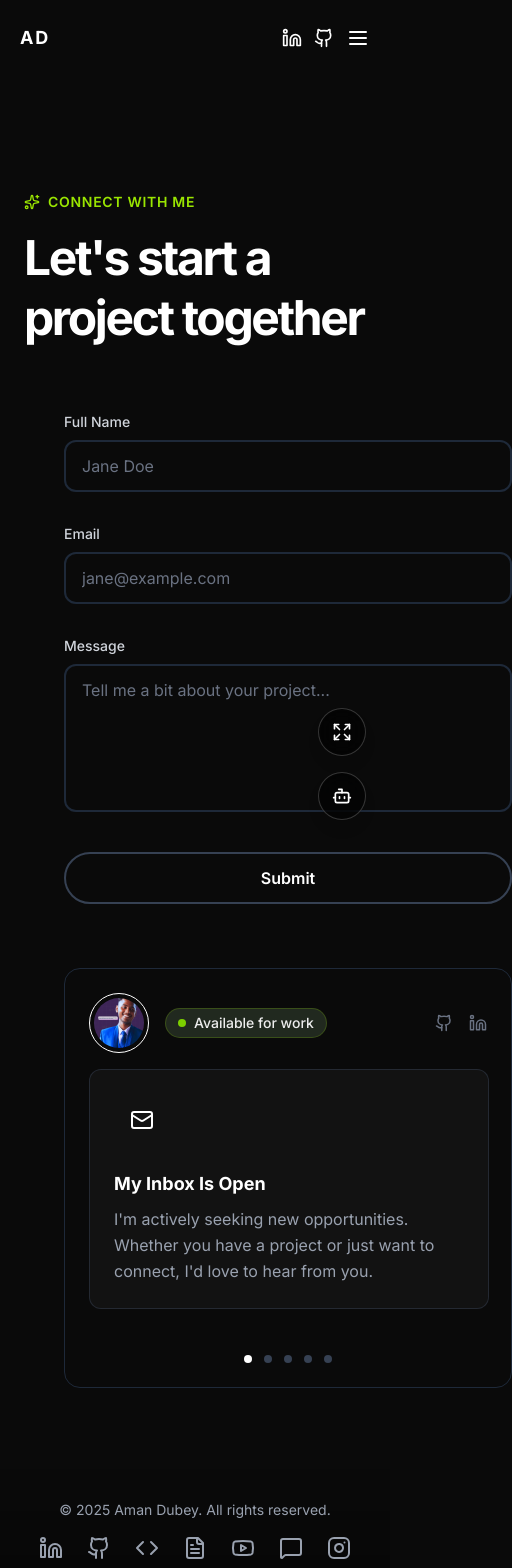
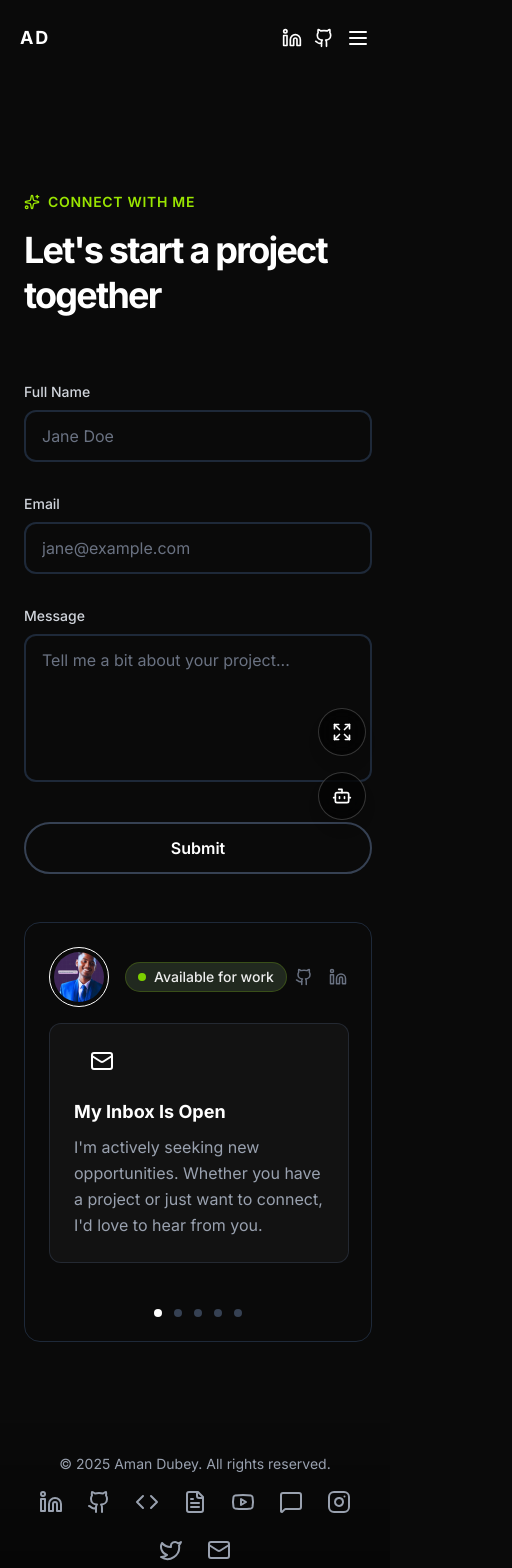
Before and after one commit to Amandubey211/Amandubey.dev, a Next.js app: page /contact in a window 390 px wide. Shown: the top 1568 px of the page, 512 px wide, since content can reach past the window. Built offline with nearby package versions, Linux system fonts and the light colour scheme.

Commit message:
Feat: Conatct Page Mobile Responsive Fixes

```diff
--- a/src/app/contact/components/InfoCarousel.tsx
+++ b/src/app/contact/components/InfoCarousel.tsx
@@ -1,3 +1,4 @@
+// app/contact/components/InfoCarousel.tsx
 "use client";
 
 import {
@@ -9,7 +10,7 @@ import {
 } from "framer-motion";
 import React from "react";
 import Image from "next/image";
-import amandubey from "@/assets/Contact/amandubey.png"; // Make sure this path is correct
+import amandubey from "@/assets/Contact/amandubey.png";
 import {
   Mail,
   Github,
@@ -27,7 +28,6 @@ export interface CarouselItem {
   icon: React.ReactNode;
 }
 
-// --- Data for the carousel slides ---
 const SLIDE_DATA: CarouselItem[] = [
   {
     title: "My Inbox Is Open",
@@ -66,16 +66,13 @@ const SLIDE_DATA: CarouselItem[] = [
   },
 ];
 
-// --- Animation Constants ---
-const CARD_WIDTH = 400;
+const CARD_WIDTH = 300;
 const CARD_HEIGHT = 240;
 const GAP = 24;
 const DRAG_THRESHOLD = 50;
-// FIX: Added 'as const' to ensure TypeScript infers a literal type for "spring"
 const SPRING_OPTIONS = { type: "spring", stiffness: 400, damping: 40 } as const;
 const TRACK_OFFSET = CARD_WIDTH + GAP;
 
-// --- Child Component for each Card ---
 function CarouselCard({
   item,
   index,
@@ -135,12 +132,13 @@ export function InfoCarousel() {
     }
   };
 
+  // UPDATED: Main container is now responsive
   return (
     <div
-      className="relative rounded-2xl border border-gray-800 flex flex-col"
-      style={{ width: CARD_WIDTH + 48, height: CARD_HEIGHT + 180 }}
+      className="relative rounded-2xl border border-gray-800 flex flex-col w-full max-w-[348px] mx-auto lg:mx-0"
+      style={{ minHeight: CARD_HEIGHT + 180 }}
     >
-      {/* --- Header Section --- */}
+      {/* --- Header Section (No changes needed here) --- */}
       <div className="flex justify-between items-center px-6 pt-6 pb-4">
         <div className="flex items-center gap-4">
           <Image
@@ -151,7 +149,7 @@ export function InfoCarousel() {
             className="object-cover rounded-full border p-1 border-white"
             priority
           />
-          <div className="flex items-center gap-2 text-sm  font-medium px-3 py-1 bg-[#21291f] rounded-full border border-lime-400/20">
+          <div className="flex items-center gap-2 text-sm font-medium px-3 py-1 bg-[#21291f] rounded-full border border-lime-400/20">
             <span className="relative flex h-2 w-2">
               <span className="animate-ping absolute inline-flex h-full w-full rounded-full bg-lime-400 opacity-75"></span>
               <span className="relative inline-flex rounded-full h-2 w-2 bg-lime-500"></span>
@@ -181,8 +179,8 @@ export function InfoCarousel() {
         </div>
       </div>
 
-      {/* --- Carousel Body --- */}
-      <div className="relative overflow-hidden w-full h-full flex items-center px-6">
+      {/* --- Carousel Body - UPDATED: padding removed to maximize space --- */}
+      <div className="relative overflow-hidden w-full h-full flex items-center">
         <motion.div
           drag="x"
           dragConstraints={{
@@ -197,7 +195,7 @@ export function InfoCarousel() {
               currentIndex * TRACK_OFFSET + CARD_WIDTH / 2
             }px 50%`,
           }}
-          className="flex h-full cursor-grab active:cursor-grabbing"
+          className="flex h-full cursor-grab active:cursor-grabbing pl-6" // Added pl-6 here to align first card
           onDragEnd={handleDragEnd}
           animate={{ x: -(currentIndex * TRACK_OFFSET) }}
           transition={SPRING_OPTIONS}
@@ -208,7 +206,7 @@ export function InfoCarousel() {
         </motion.div>
       </div>
 
-      {/* --- Navigation --- */}
+      {/* --- Navigation (No changes needed here) --- */}
       <div className="flex w-full justify-center gap-3 py-6">
         {SLIDE_DATA.map((_, index) => (
           <button
--- a/src/app/contact/page.tsx
+++ b/src/app/contact/page.tsx
@@ -14,7 +14,7 @@ const itemVariants: Variants = {
 export default function ContactPage() {
   return (
     <motion.main
-      className="max-w-6xl mx-auto px-6 py-20 lg:py-24"
+      className="max-w-6xl mx-auto px-6 py-20 lg:py-24 "
       initial="hidden"
       animate="visible"
       variants={{ visible: { transition: { staggerChildren: 0.2 } } }}
@@ -29,18 +29,18 @@ export default function ContactPage() {
           CONNECT WITH ME
         </motion.div>
         <motion.h1
-          className="text-5xl md:text-6xl font-bold text-white tracking-tighter leading-tight"
+          className="text-4xl sm:text-5xl md:text-6xl font-bold text-white tracking-tighter leading-tight"
           variants={itemVariants}
           initial="hidden"
-          whileInView="visible" // Use whileInView instead of animate
-          viewport={{ once: true, amount: 0.8 }} // once: true animates only the first time
+          whileInView="visible"
+          viewport={{ once: true, amount: 0.8 }}
         >
           Let&apos;s start a project together
         </motion.h1>
       </div>
 
-      {/* Main Content Grid */}
-      <div className="grid lg:grid-cols-2 gap-16 lg:gap-24 items-start px-10">
+      {/* Main Content Grid - UPDATED for responsiveness */}
+      <div className="grid lg:grid-cols-2 gap-12 md:gap-16 items-start">
         {/* Contact Form Component */}
         <motion.div
           variants={itemVariants}
```
